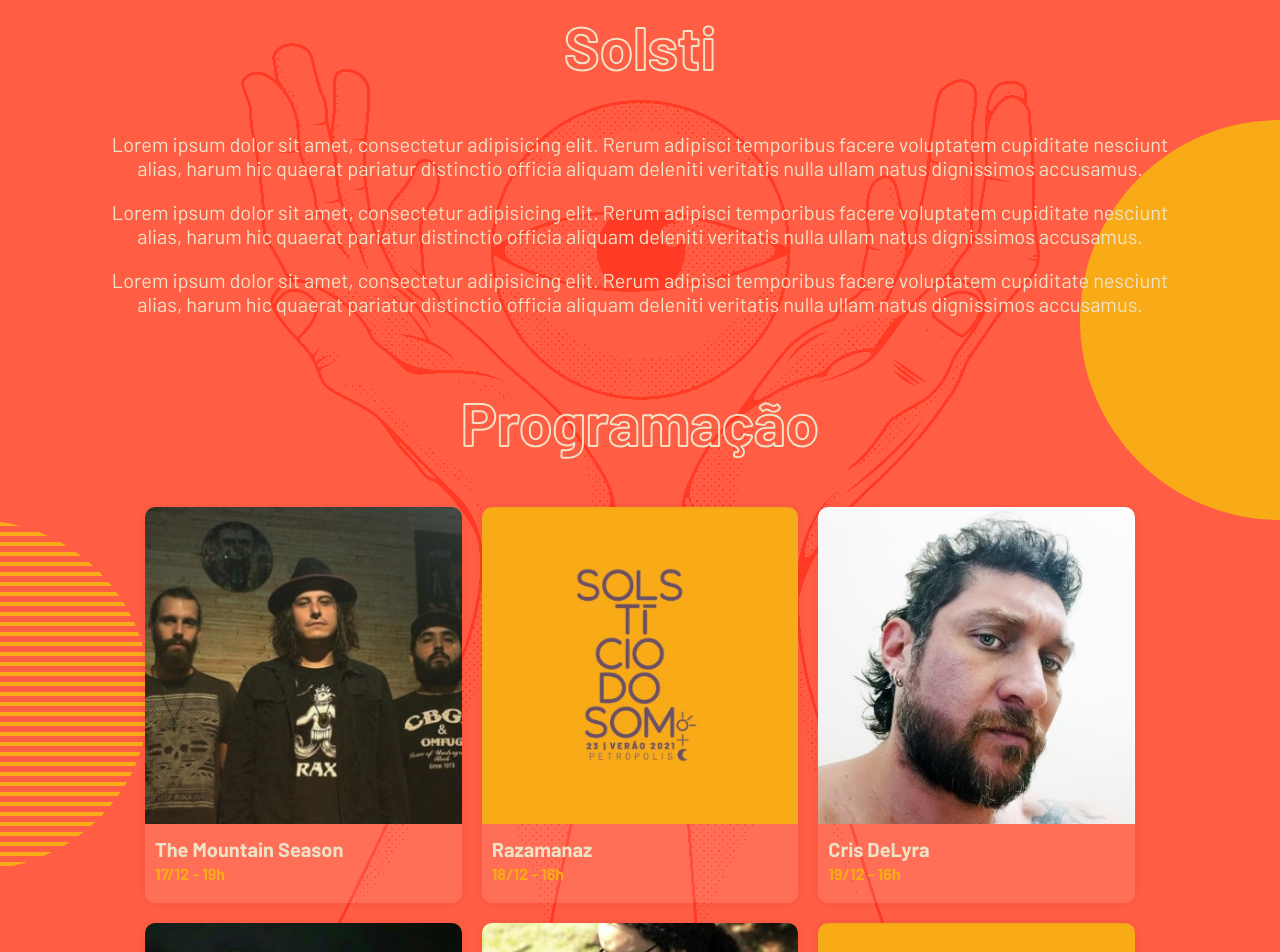
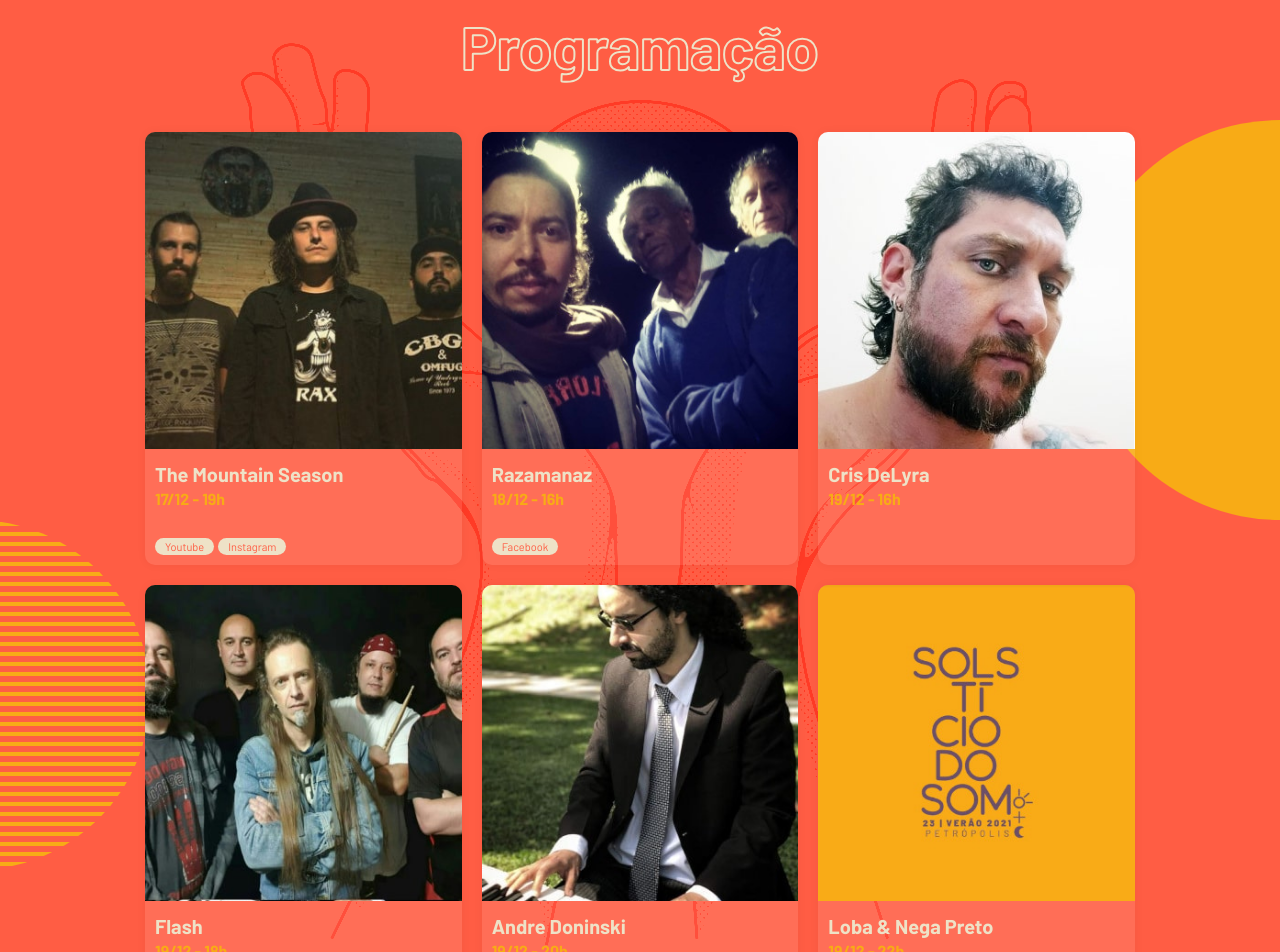
Before and after one commit to gechternachtv/sols, a Svelte app: page / in a window 1280 px wide. Shown: the part 200-1152 px from the top of the page. Built offline with nearby package versions, Linux system fonts and the light colour scheme.

Commit message:
novas bandas

```diff
--- a/src/Home.svelte
+++ b/src/Home.svelte
@@ -7,14 +7,14 @@
             name:"The Mountain Season",
             picture:"artistas/mountainseason.jpg",
             desc:``,
-            links:[],
+            links:[{name:"Youtube",href:"https://www.youtube.com/watch?&v=1EmFPY8UkM4"},{name:"Instagram",href:"https://instagram.com/themountainseason"}],
             date:"17/12 - 19h"
         },
         {
             name:"Razamanaz",
-            picture:"",
+            picture:"artistas/razamanaz.jpg",
             desc:``,
-            links:[],
+            links:[{name:"Facebook",href:"https://www.facebook.com/razamanaz.jazrock"}],
             date:"18/12 - 16h"
         },
         {
@@ -128,7 +128,7 @@ Sua música envolve sincretismo, miscigenação e mistura. Bases eletrônicas me
     <h1 class="logo-holder">
         <Logo/>
     </h1>
-
+<!--
     <article class="content">
         <h2>Solsti</h2>
 
@@ -136,7 +136,7 @@ Sua música envolve sincretismo, miscigenação e mistura. Bases eletrônicas me
         <p>Lorem ipsum dolor sit amet, consectetur adipisicing elit. Rerum adipisci temporibus facere voluptatem cupiditate nesciunt alias, harum hic quaerat pariatur distinctio officia aliquam deleniti veritatis nulla ullam natus dignissimos accusamus.</p>
         <p>Lorem ipsum dolor sit amet, consectetur adipisicing elit. Rerum adipisci temporibus facere voluptatem cupiditate nesciunt alias, harum hic quaerat pariatur distinctio officia aliquam deleniti veritatis nulla ullam natus dignissimos accusamus.</p>
 
-    </article>
+    </article> -->
 
     <article>
 
```
Also changed, not shown: public/artistas/razamanaz.jpg (added).
